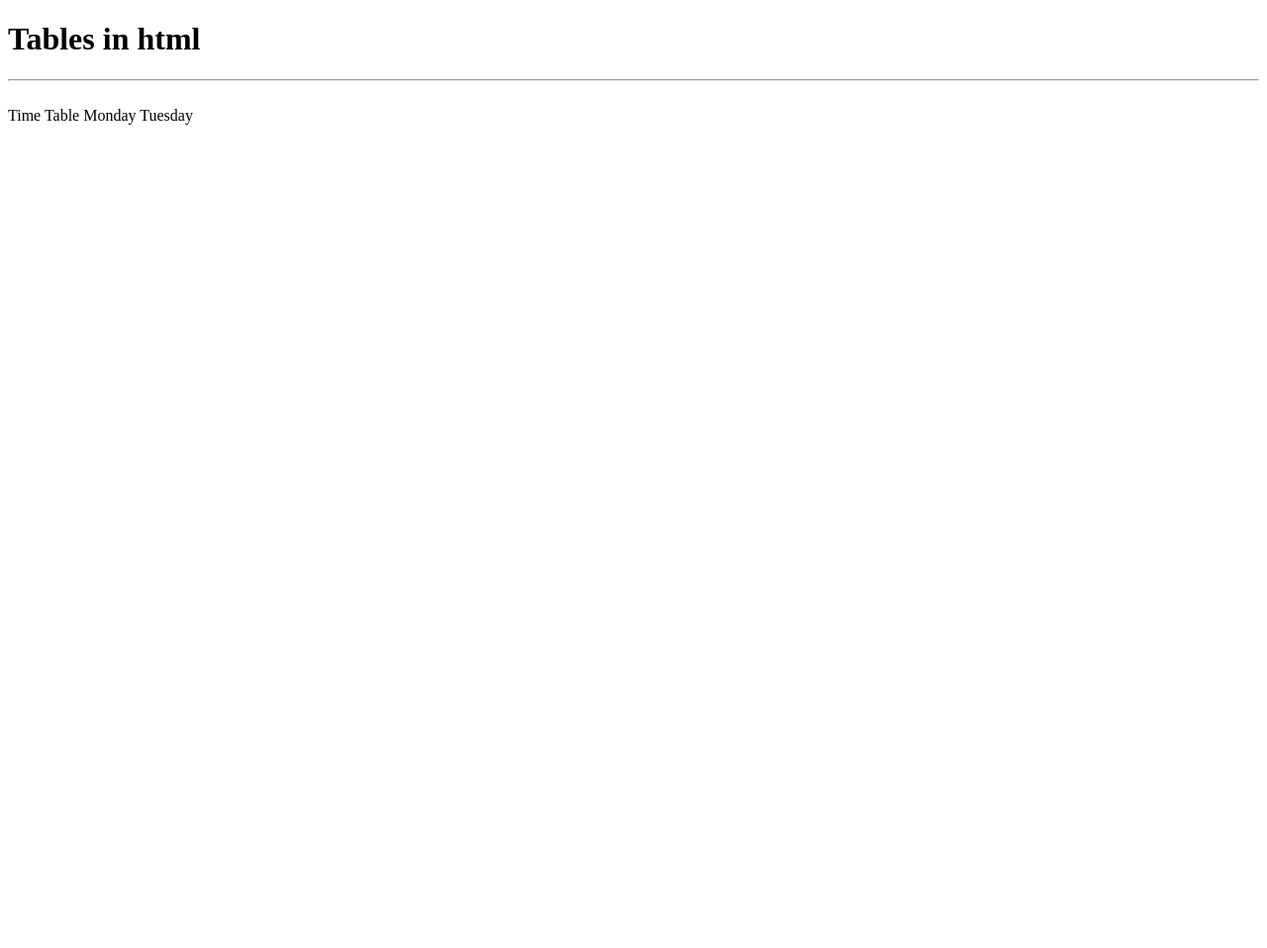
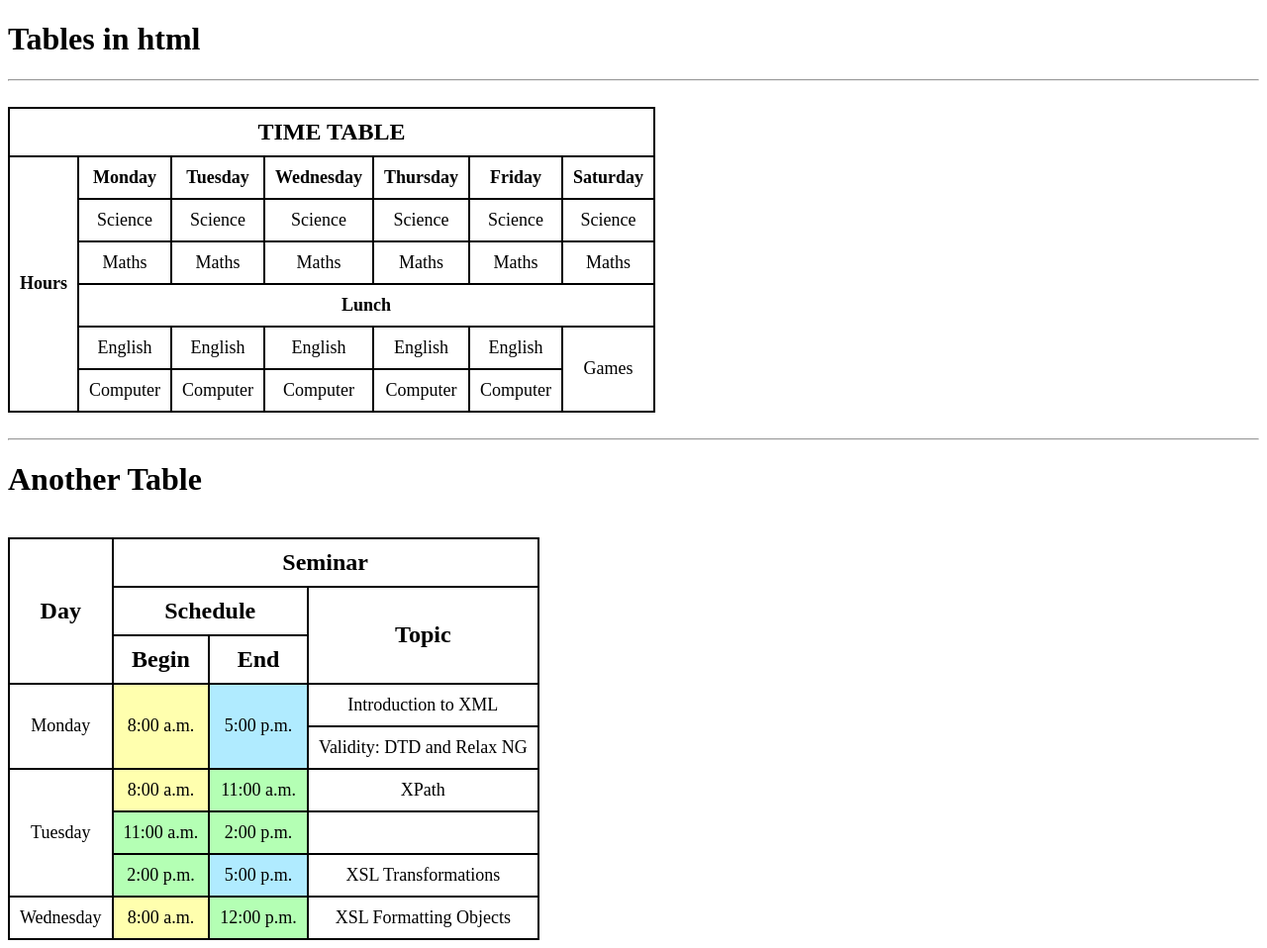
Before and after one commit to f-ei8ht/frontend, a plain HTML site: page html/tables.html in a window 1280 px wide. Shown: the whole page at 99% size. Before the commit the page ends 800 px from the top, so only its background shows below. Drawn offline with Linux system fonts and the light colour scheme.

Commit message:
a lot of html tables

```diff
--- a/html/tables.html
+++ b/html/tables.html
@@ -4,6 +4,33 @@
     <meta charset="UTF-8" />
     <meta name="viewport" content="width=device-width, initial-scale=1.0" />
     <title>Tables</title>
+    <style>
+      table,
+      tr,
+      td,
+      th {
+        border: 2px solid black;
+        border-collapse: collapse;
+        padding: 10px;
+        text-align: center;
+      }
+      th {
+        font-size: x-large;
+      }
+      tr,
+      td {
+        font-size: large;
+      }
+      .yellow {
+        background: rgb(255, 255, 174);
+      }
+      .green {
+        background: rgb(180, 255, 180);
+      }
+      .blue {
+        background: rgb(176, 235, 255);
+      }
+    </style>
   </head>
   <body>
     <h1>Tables in html</h1>
@@ -11,16 +38,106 @@
     <br />
     <table>
       <thead>
-        Time Table
+        <tr>
+          <th colspan="7">TIME TABLE</th>
+        </tr>
       </thead>
       <tbody>
-        <tr>
-          Monday
+        <tr style="font-weight: bold">
+          <td rowspan="7">Hours</td>
+          <td>Monday</td>
+          <td>Tuesday</td>
+          <td>Wednesday</td>
+          <td>Thursday</td>
+          <td>Friday</td>
+          <td>Saturday</td>
         </tr>
         <tr>
-          Tuesday
+          <td>Science</td>
+          <td>Science</td>
+          <td>Science</td>
+          <td>Science</td>
+          <td>Science</td>
+          <td>Science</td>
+        </tr>
+        <tr>
+          <td>Maths</td>
+          <td>Maths</td>
+          <td>Maths</td>
+          <td>Maths</td>
+          <td>Maths</td>
+          <td>Maths</td>
+        </tr>
+        <tr style="font-weight: bold">
+          <td colspan="6">Lunch</td>
+        </tr>
+        <tr>
+          <td>English</td>
+          <td>English</td>
+          <td>English</td>
+          <td>English</td>
+          <td>English</td>
+          <td rowspan="2">Games</td>
+        </tr>
+        <tr>
+          <td>Computer</td>
+          <td>Computer</td>
+          <td>Computer</td>
+          <td>Computer</td>
+          <td>Computer</td>
         </tr>
       </tbody>
     </table>
+    <br />
+    <hr />
+    <h1>Another Table</h1>
+    <br />
+    <table>
+      <tr>
+        <th rowspan="3">Day</th>
+        <th colspan="3">Seminar</th>
+      </tr>
+      <tr>
+        <th colspan="2">Schedule</th>
+        <th rowspan="2">Topic</th>
+      </tr>
+      <tr>
+        <th>Begin</th>
+        <th>End</th>
+      </tr>
+
+      <tr>
+        <td rowspan="2">Monday</td>
+        <td class="yellow" rowspan="2">8:00 a.m.</td>
+        <td class="blue" rowspan="2">5:00 p.m.</td>
+        <td>Introduction to XML</td>
+      </tr>
+      <tr>
+        <td>Validity: DTD and Relax NG</td>
+      </tr>
+
+      <tr>
+        <td rowspan="3">Tuesday</td>
+        <td class="yellow">8:00 a.m.</td>
+        <td class="green">11:00 a.m.</td>
+        <td rowspan="1">XPath</td>
+      </tr>
+      <tr>
+        <td class="green">11:00 a.m.</td>
+        <td class="green">2:00 p.m.</td>
+      </tr>
+      <tr>
+        <td class="green">2:00 p.m.</td>
+        <td class="blue">5:00 p.m.</td>
+        <td rowspan="1">XSL Transformations</td>
+      </tr>
+
+      <tr>
+        <td>Wednesday</td>
+        <td class="yellow">8:00 a.m.</td>
+        <td class="green">12:00 p.m.</td>
+        <td>XSL Formatting Objects</td>
+      </tr>
+    </table>
   </body>
 </html>
```
